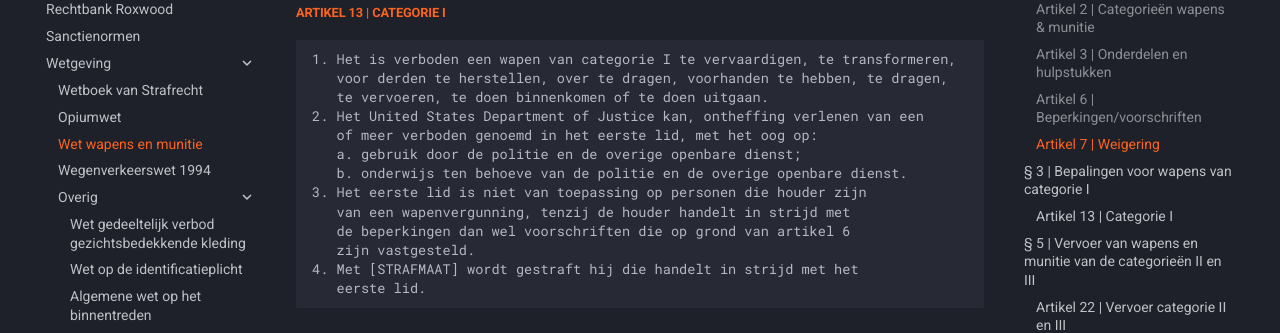
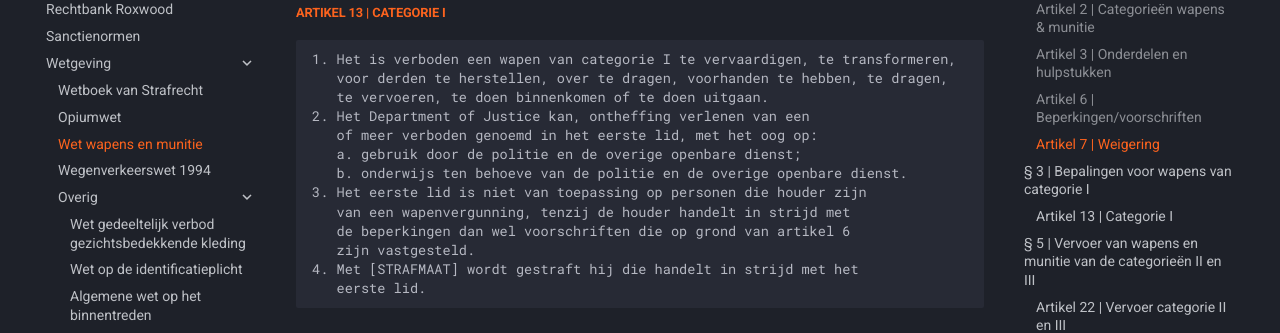
Before and after one commit to NLDenny/wetboek, an MkDocs documentation site: the page built from docs/wwm.md, in a window 1280 px wide and 900 px high, scrolled down 2535 px. Shown: the part 153-486 px from the top of the window. Built offline with MkDocs 1.6.1 and Material for MkDocs 9.7.7, drawn with Linux system fonts in a browser that asks for light colours.

Commit message:
Update wwm.md

```diff
--- a/docs/wwm.md
+++ b/docs/wwm.md
@@ -136,7 +136,7 @@ Voorts kunnen er voorschriften aan worden verbonden.
 1. Het is verboden een wapen van categorie I te vervaardigen, te transformeren,
    voor derden te herstellen, over te dragen, voorhanden te hebben, te dragen,
    te vervoeren, te doen binnenkomen of te doen uitgaan.
-2. Het United States Department of Justice kan, ontheffing verlenen van een
+2. Het Department of Justice kan, ontheffing verlenen van een
    of meer verboden genoemd in het eerste lid, met het oog op:
    a. gebruik door de politie en de overige openbare dienst;
    b. onderwijs ten behoeve van de politie en de overige openbare dienst.
```
